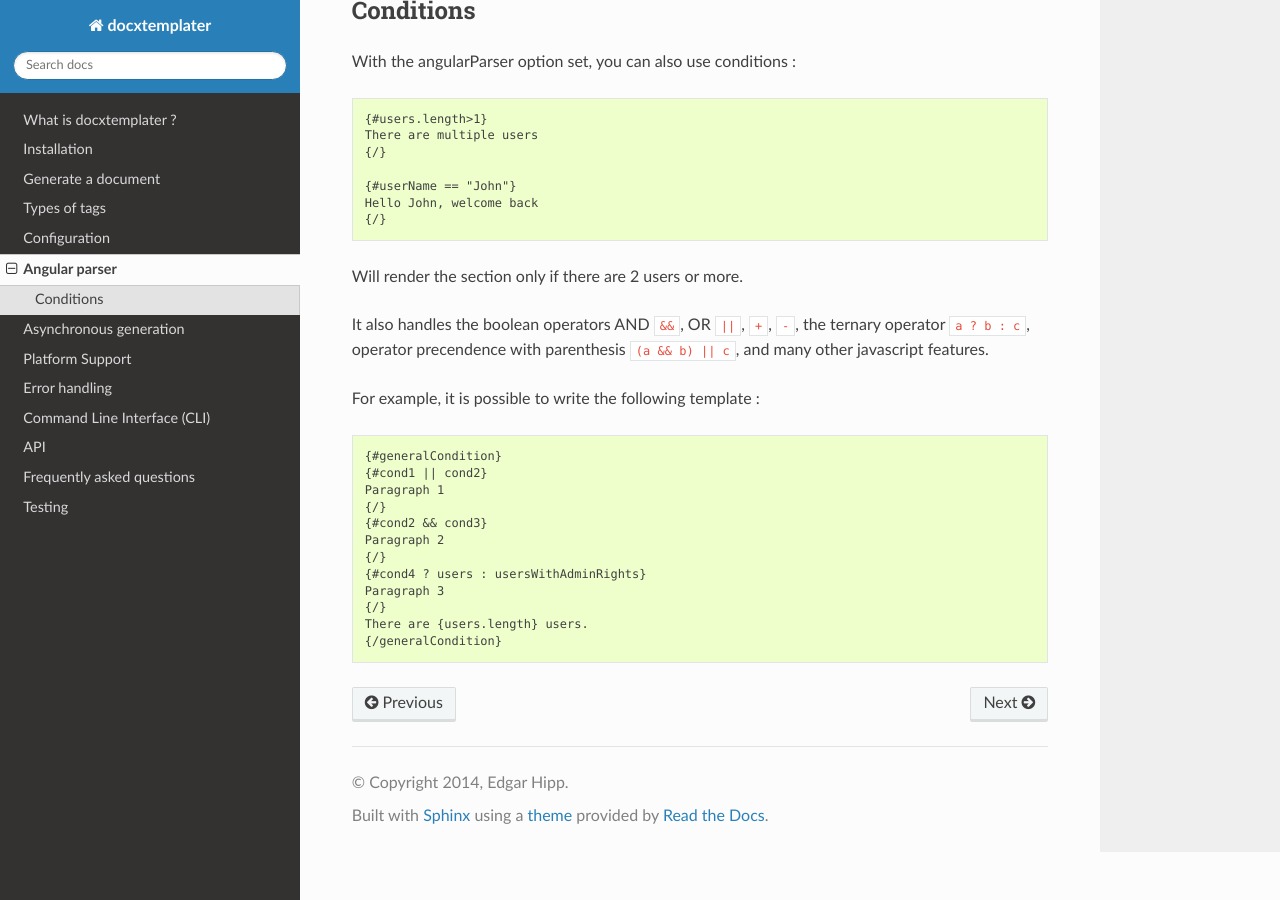
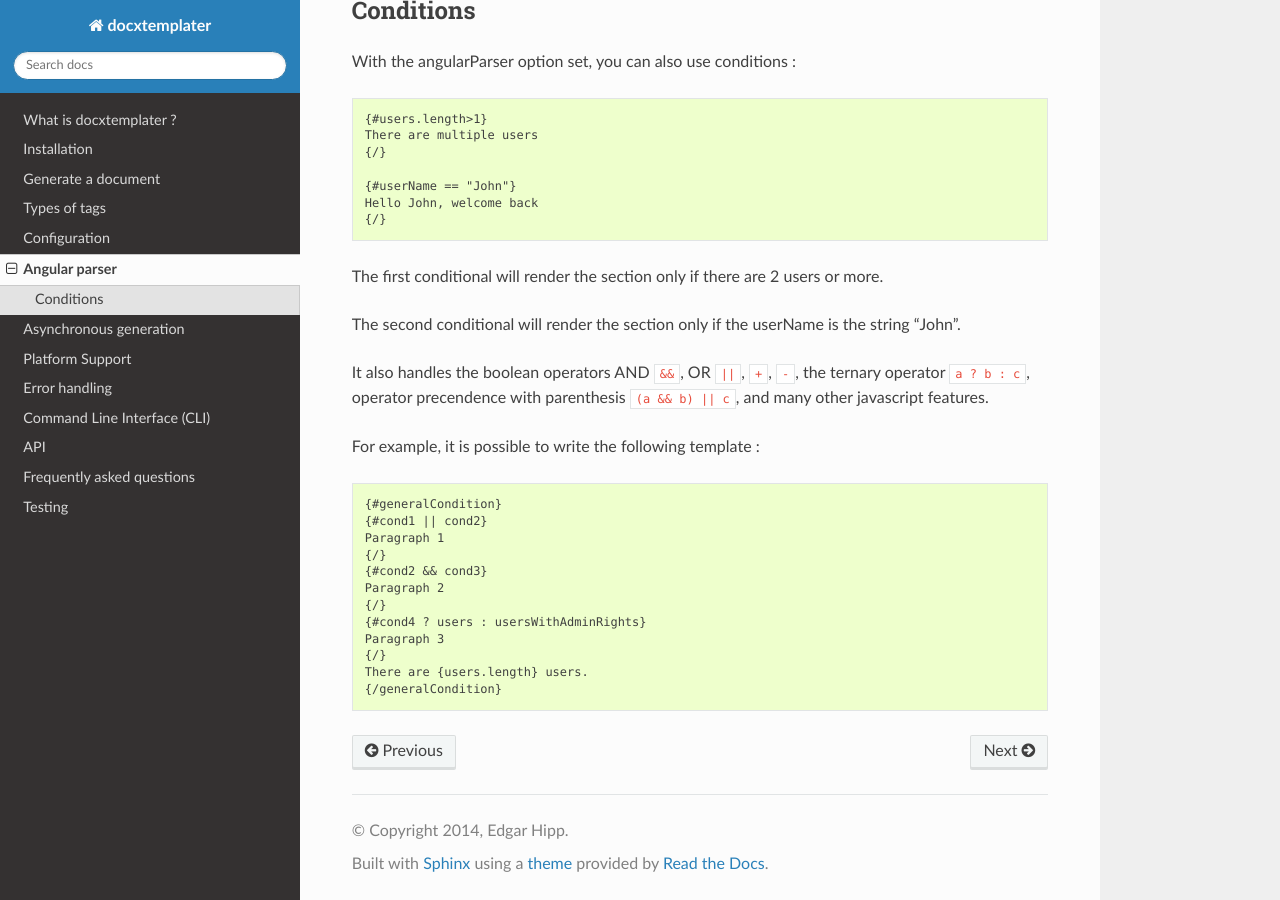
Before and after one commit to open-xml-templating/docxtemplater, a Sphinx documentation site: the page built from docs/source/angular_parse.rst, in a window 1280 px wide and 900 px high, scrolled down 1637 px. Built offline with Sphinx 7.4.7 and the Read the Docs theme 2.0.0, drawn with Linux system fonts in a browser that asks for light colours.

Commit message:
Update angular_parse doc

```diff
--- a/docs/source/angular_parse.rst
+++ b/docs/source/angular_parse.rst
@@ -94,7 +94,9 @@ With the angularParser option set, you can also use conditions :
     Hello John, welcome back
     {/}
 
-Will render the section only if there are 2 users or more.
+The first conditional will render the section only if there are 2 users or more.
+
+The second conditional will render the section only if the userName is the string "John".
 
 It also handles the boolean operators AND ``&&``, OR ``||``, ``+``, ``-``, the ternary operator ``a ? b : c``, operator precendence with parenthesis ``(a && b) || c``, and many other javascript features.
 
```
